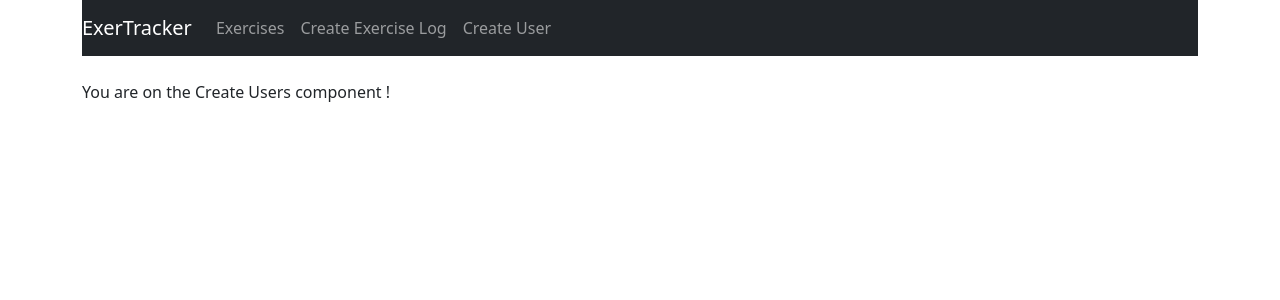
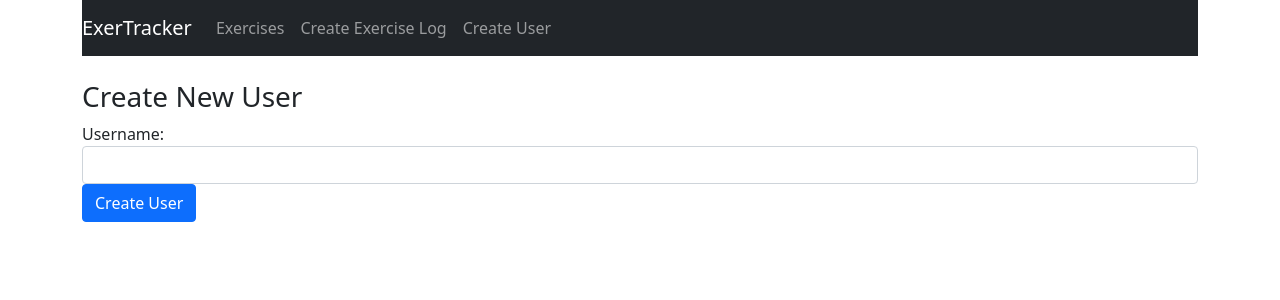
Before and after one commit to Jonghan-park/exercise-tracker, a React (Create React App) app: page /user in a window 1280 px wide. Shown: the top 300 px of the page. Built offline with nearby package versions, Linux system fonts and the light colour scheme.

Commit message:
Update user

```diff
--- a/src/components/create-user.component.js
+++ b/src/components/create-user.component.js
@@ -1,11 +1,53 @@
 import React, { Component } from 'react';
 
 export default class CreateUsers extends Component{
+  constructor(props){
+    super(props);
+
+    this.onChangeUsername = this.onChangeUsername.bind(this);
+    this.onSubmit = this.onSubmit.bind(this);
+
+    this.state = {
+      username: '',
+    }
+  }
+
+  onChangeUsername(e){
+    this.setState({
+      username: e.target.value
+    });
+  }
+
+  onSubmit(e){
+    e.preventDefault();
+
+    const user = {
+      username: this.state.username,
+    }
+    console.log(user);
+
+    this.setState({
+      username: ''
+    })
+  }
 
   render(){
     return(
       <div>
-        <p>You are on the Create Users component !</p>
+        <h3>Create New User</h3>
+        <form onSubmit={this.onSubmit}>
+          <div className="form-group">
+            <label>Username:</label>
+            <input type="text"
+            required
+            className='form-control'
+            value={this.state.username}
+            onChange={this.onChangeUsername} />
+          </div>
+          <div className="form-group">
+            <input type="submit" value="Create User" className='btn btn-primary' />
+          </div>
+        </form>
       </div>
     );
   }
```
